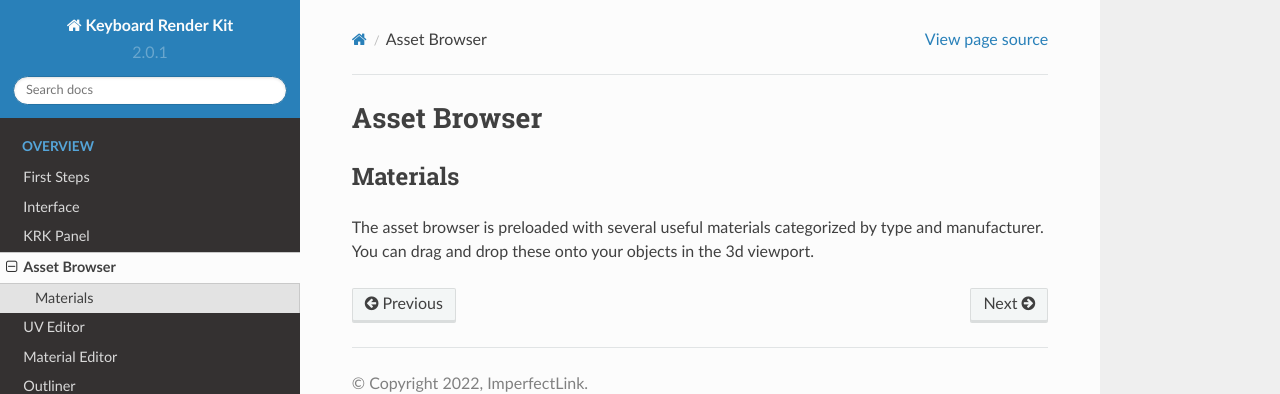
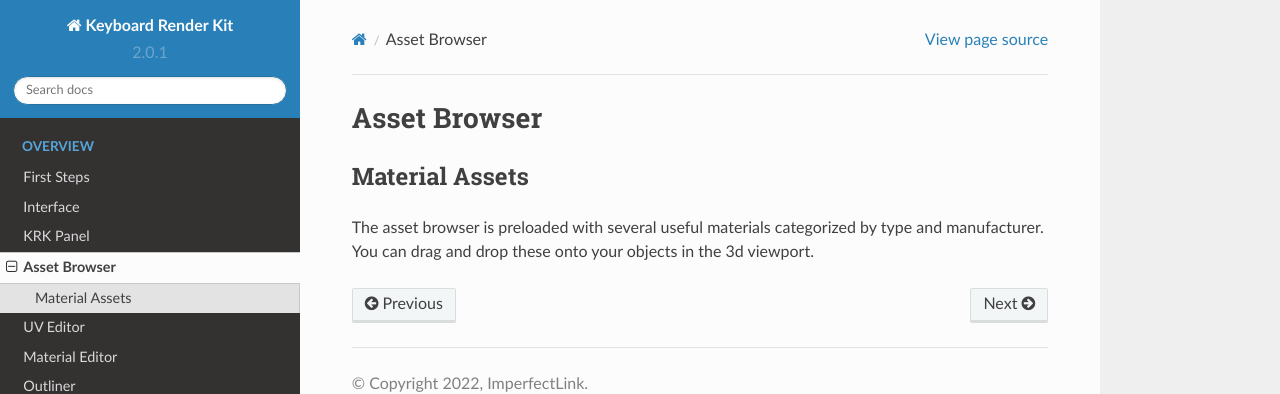
Before and after one commit to imperfectlink/KeyboardRenderKit, a Sphinx documentation site: the page built from docs/source/assetbrowser.rst, in a window 1280 px wide. Shown: the top 394 px of the page. Built offline with Sphinx 7.4.7 and the Read the Docs theme 2.0.0, drawn with Linux system fonts in a browser that asks for light colours.

Commit message:
Update assetbrowser.rst

```diff
--- a/docs/source/assetbrowser.rst
+++ b/docs/source/assetbrowser.rst
@@ -1,5 +1,5 @@
 Asset Browser
 ====
-Materials
+Material Assets
 ~~~~
 The asset browser is preloaded with several useful materials categorized by type and manufacturer. You can drag and drop these onto your objects in the 3d viewport.
```
